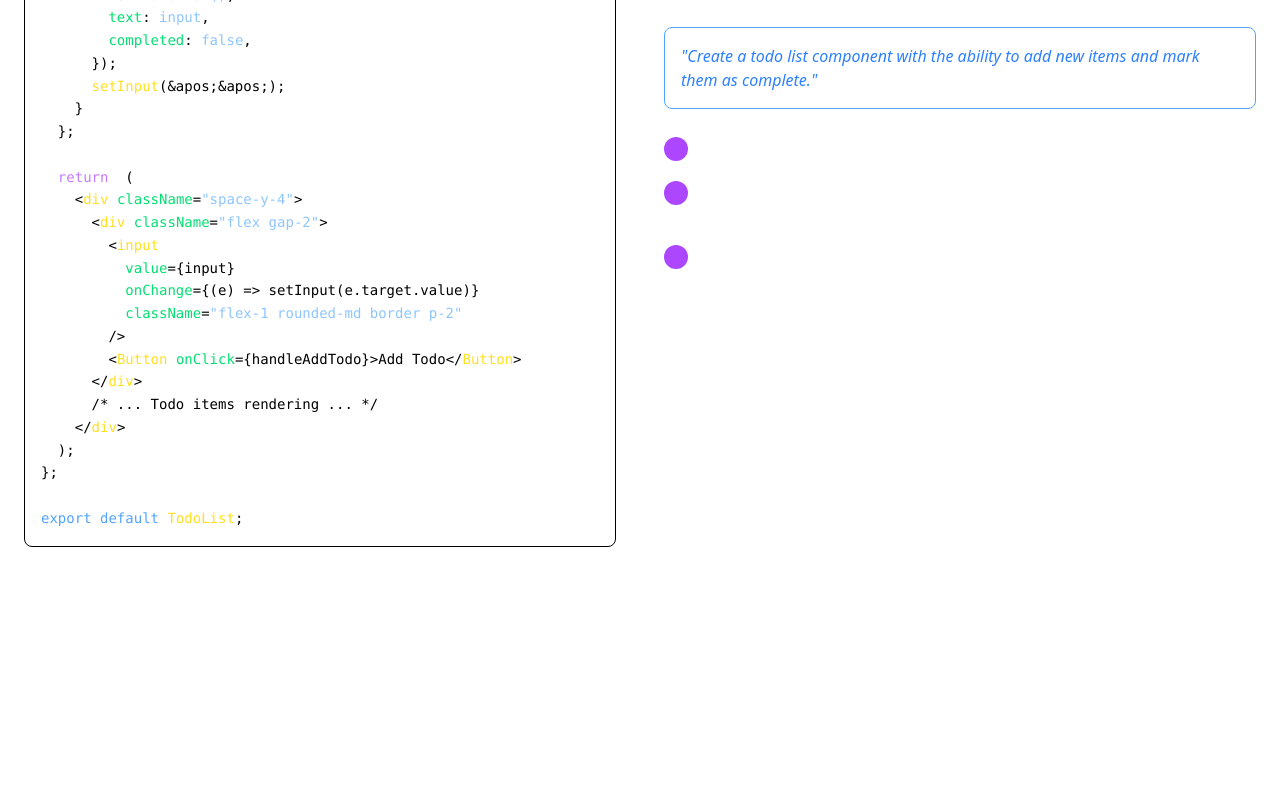
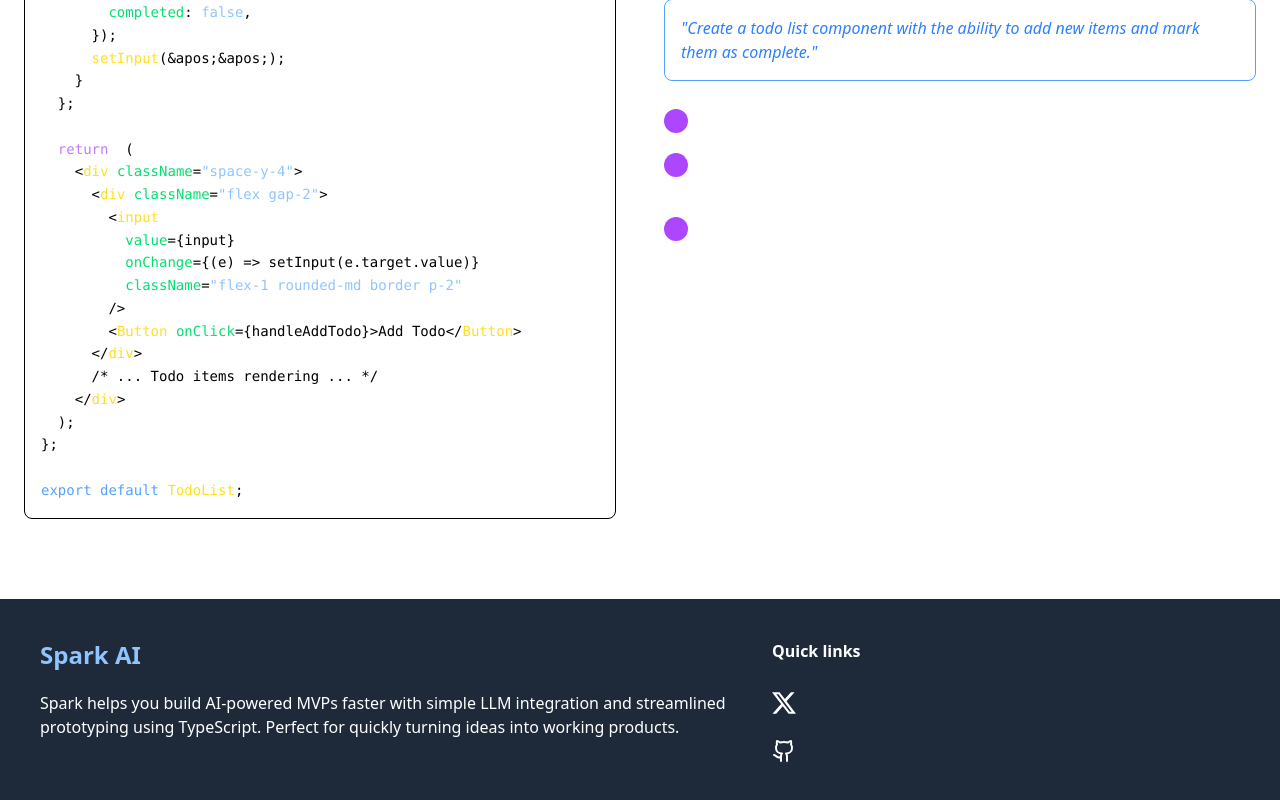
Before and after one commit to Varun789-mx/Spark, a React (Vite) app in the folder frontend/: page / in a window 1280 px wide. Shown: the part 1362-2162 px from the top of the page. Before the commit the page ends 1989 px from the top, so only its background shows below. Built offline with nearby package versions, Linux system fonts and the light colour scheme.

Commit message:
Add the footer

```diff
--- a/frontend/src/components/CodeShowCase.tsx
+++ b/frontend/src/components/CodeShowCase.tsx
@@ -10,7 +10,7 @@ const CodeShowcase = () => {
               <span className="text-gradient">Code that Writes Itself</span>
             </h2>
 
-            <p className="text-lg text-blue-500 ">{" "}
+            <p className="text-lg text-blue-500 w-3/4 text-nowrap">{" "}
               Simply describe what you want, and watch as DevForge AI generates
               high-quality code in real-time.
             </p>
--- /dev/null
+++ b/frontend/src/components/Footer.tsx
@@ -0,0 +1,40 @@
+import { Github } from "lucide-react";
+import { createLucideIcon } from "lucide-react";
+export const FooterArea = () => {
+    const XIcon = createLucideIcon("X", [
+        [
+            "path",
+            {
+                d: "M18.901 1.153h3.68l-8.04 9.19L24 22.846h-7.406l-5.8-7.584-6.638 7.584H.474l8.6-9.83L0 1.154h7.594l5.243 6.932ZM17.61 20.644h2.039L6.486 3.24H4.298Z",
+                stroke: "none",
+                fill: "currentColor",
+            },
+        ],
+    ]);
+    return <div>
+        <footer>
+            <div className="h-50">
+                <div className=" bg-gray-800 p-10 grid grid-cols-5 gap-5">
+                    <div className=" col-span-3 py-auto">
+                        <p className="text-blue-300 text-2xl font-bold">Spark AI</p>
+                    </div>
+                    <div className="col-span-2 font-bold ">
+                        <span className="text-white"> Quick links</span>
+                    </div>
+                    <div className="col-span-3">
+                        <span className="text-white ">
+                            Spark helps you build AI-powered MVPs faster with simple LLM integration and streamlined prototyping using TypeScript.
+                            Perfect for quickly turning ideas into working products.
+                        </span>
+                    </div>
+                    <div className="col-span-1">
+                        <span className="text-white ">
+                            <a className="pb-2 pr-8" href="https://x.com/Hash_module"><XIcon /></a>
+                            <a className=" pr-8" href="https://github.com/varun789-mx">
+                                <Github /></a></span>
+                    </div>
+                </div>
+            </div>
+        </footer>
+    </div >
+}
--- a/frontend/src/components/HeroText.tsx
+++ b/frontend/src/components/HeroText.tsx
@@ -4,7 +4,7 @@
   export const HeroText = () => {
     return (
       <>
-        <div className="flex w-1/2 flex-col pt-4 justify-center items-center">
+        <div className="flex w-2/3 flex-col pt-4 justify-center items-center">
 
           <div className=" flex flex-col items-center text-center">
               <span className=" w-full text-violet-500 font-bold text-6xl ">
--- a/frontend/src/components/Navbar.tsx
+++ b/frontend/src/components/Navbar.tsx
@@ -18,7 +18,7 @@ export const Navbar = () => {
             </div>
             <div className="hidden md:flex text-white justify-between pr-9 cursor-pointer pt-2">
                 <div className="text-base px-2 pt-2 ">
-                    <span className="p-4 hover:text-blue-498">Login</span>
+                    <span className="p-4 hover:text-blue-500 ">Login</span>
                 </div>
                 <div>
                     <div className="rounded-lg pt-2 bg-blue-500 pb-2 w-full hover:bg-blue-600">
--- a/frontend/src/pages/Builder.tsx
+++ b/frontend/src/pages/Builder.tsx
@@ -58,6 +58,8 @@ export function Builder() {
         let currentFileStructure = [...originalFiles];
         let finalAnswer = currentFileStructure;
         let currentFolder = '';
+
+
         while (parsedPath?.length) {
           currentFolder = `${currentFolder}/${parsedPath[0]}`;
           let currentFolderName = parsedPath[0];
--- a/frontend/src/pages/Home.tsx
+++ b/frontend/src/pages/Home.tsx
@@ -1,5 +1,6 @@
 import { Background } from "../components/Background"
 import CodeShowcase from "../components/CodeShowCase"
+import {  FooterArea } from "../components/Footer"
 import { HeroText } from "../components/HeroText"
 import { Navbar } from "../components/Navbar"
 
@@ -20,6 +21,7 @@ export const Home = () => {
           <CodeShowcase />
         </div>
       </div>
+      <FooterArea/>
 
     </>
   )
```
